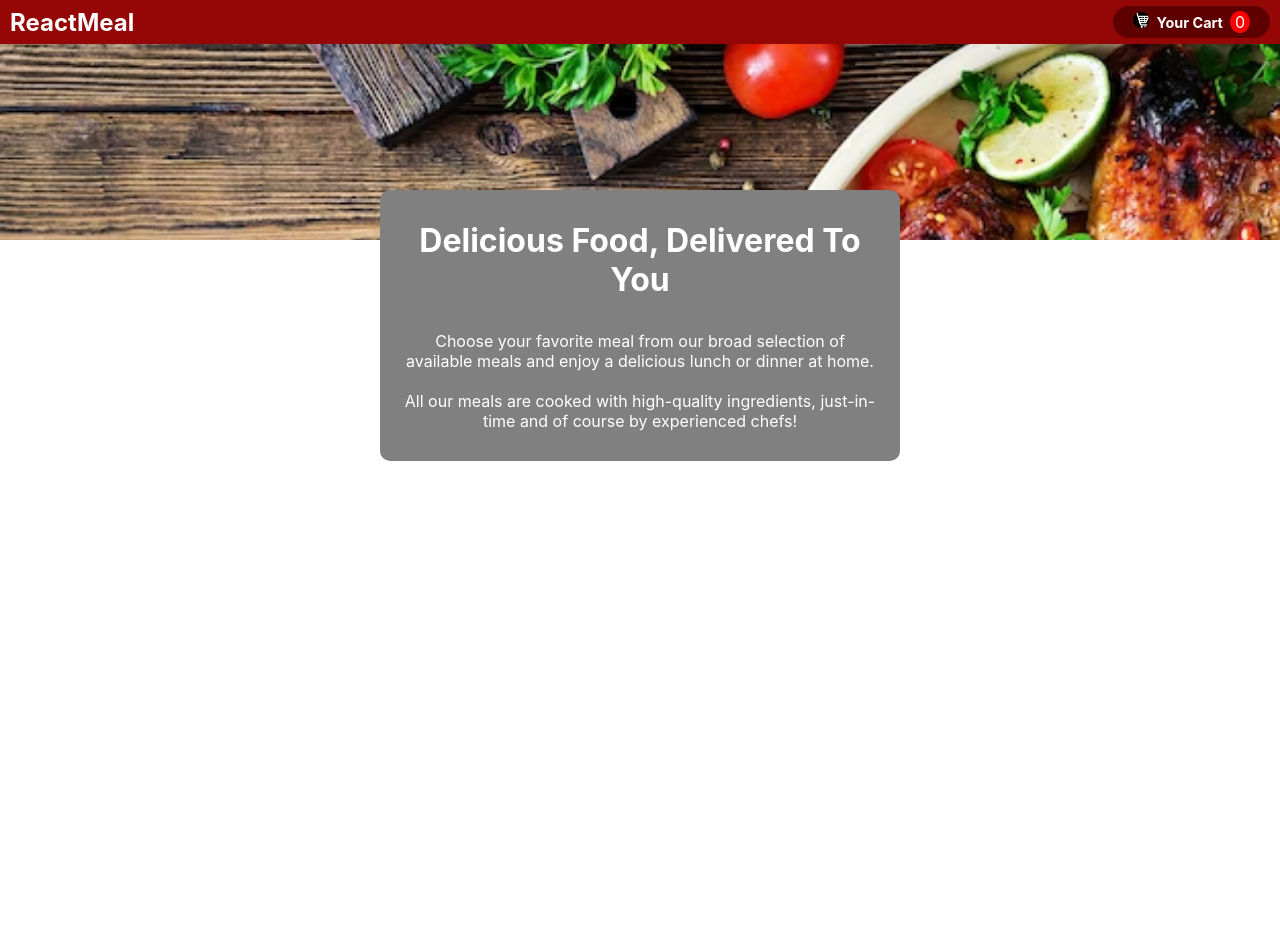
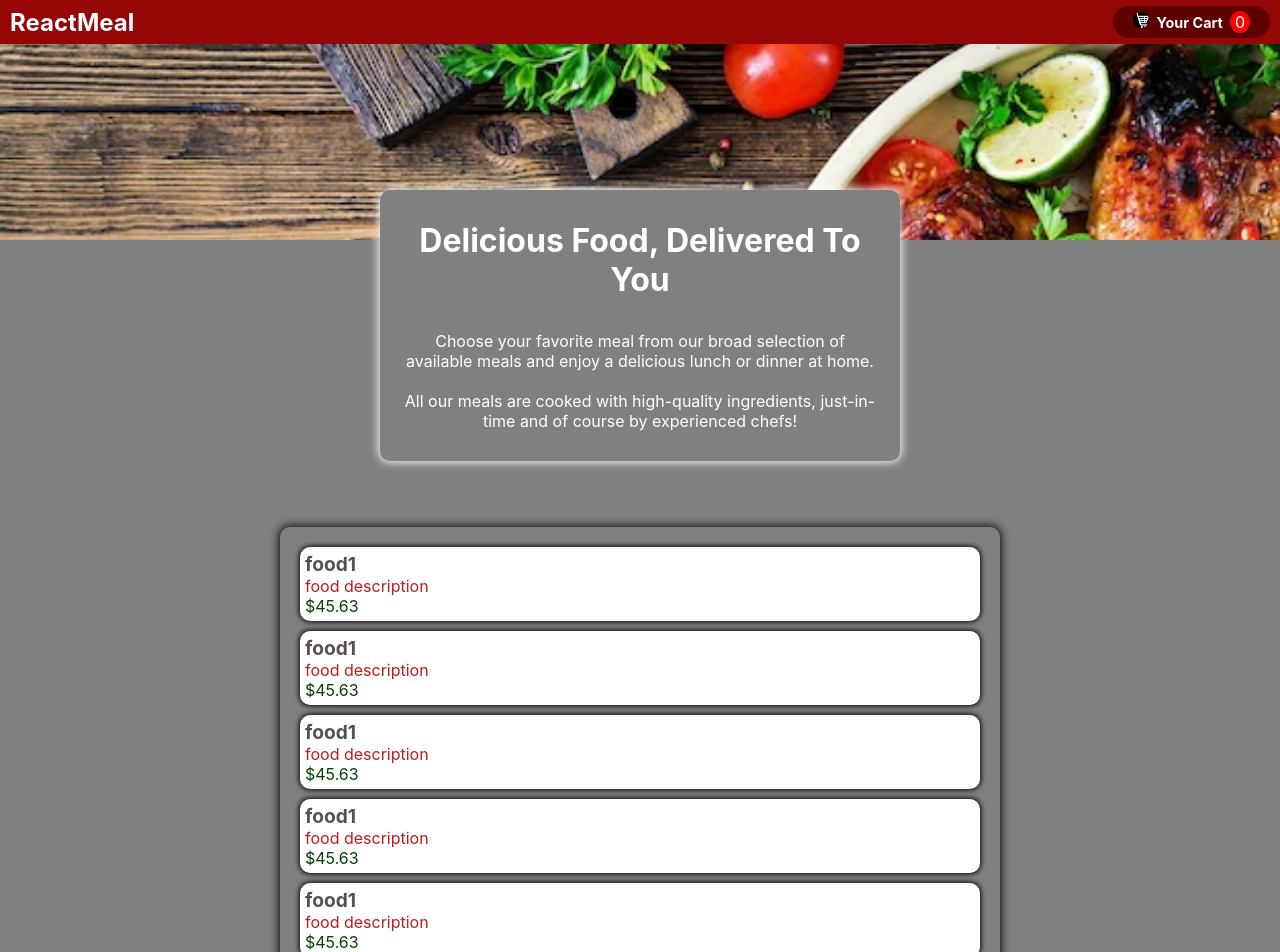
Before and after one commit to i-m-rishabh/my-restaurant-app-react, a React (Create React App) app: page / in a window 1280 px wide. Shown: the top 952 px of the page. Before the commit the page ends 800 px from the top, so only its background shows below. Built offline with nearby package versions, Linux system fonts and the light colour scheme.

Commit message:
added food list

```diff
--- /dev/null
+++ b/src/App.css
@@ -0,0 +1,3 @@
+.app{
+    background-color: grey;
+}
--- a/src/App.js
+++ b/src/App.js
@@ -1,11 +1,14 @@
 import Header from "./components/Layout/Header";
+import FoodList from "./components/Meals/FoodList";
 import Summary from "./components/Summary";
+import './App.css';
 const App = () => {
   return(
-    <>
+    <div className='app'>
       <Header />
       <Summary />
-    </>
+      <FoodList />
+    </div>
   )
 }
 
--- a/src/components/Layout/header.module.css
+++ b/src/components/Layout/header.module.css
@@ -16,6 +16,8 @@
     /* height: 7vh; */
     gap: 50%;
     padding: 6px 10px;
+    position: fixed;
+    z-index: 100;
 }
 .logo{
     font-weight:bold;
--- /dev/null
+++ b/src/components/Meals/FoodItem.js
@@ -0,0 +1,20 @@
+import classes from './foodItem.module.css';
+const FoodItem = ({item}) => {
+    console.log(item.food,item.desc,item.price)
+    return(
+        <div className={classes.foodItem}>
+            <li>
+                <div className={classes.title}>
+                    {item.food}
+                </div>
+                <div className={classes.desc}>
+                    {item.desc}
+                </div>
+                <div className={classes.price}>
+                    {item.price}
+                </div>
+            </li>
+        </div>
+    )
+}
+export default FoodItem;
--- /dev/null
+++ b/src/components/Meals/FoodList.js
@@ -0,0 +1,26 @@
+import classes from './foodList.module.css';
+import FoodItem from './FoodItem.js';
+const FoodList = () => {
+    let data = [
+        {food:'food1', desc:'food description', price:`$${45.63}`},
+        {food:'food1', desc:'food description', price:`$${45.63}`},
+        {food:'food1', desc:'food description', price:`$${45.63}`},
+        {food:'food1', desc:'food description', price:`$${45.63}`},
+        {food:'food1', desc:'food description', price:`$${45.63}`},
+        {food:'food1', desc:'food description', price:`$${45.63}`},
+    ]
+    return(
+        <div className={classes.foodList}>
+            <ul>
+            {
+                data.map((item)=>{
+                    return (
+                        <FoodItem item={item} />
+                    )
+                })
+            }
+            </ul>
+        </div>
+    )
+}
+export default FoodList;
--- /dev/null
+++ b/src/components/Meals/foodItem.module.css
@@ -0,0 +1,24 @@
+.foodItem{
+    margin: 10px;
+    /* overflow: auto; */
+    padding: 5px;
+    /* border: 1px solid red; */
+    background-color:white;
+    color: white;
+    border-radius: 10px;
+    box-shadow: 0px 0px 5px 1px black;
+}
+.foodItem li{
+    list-style: none;
+}
+.title{
+    color: rgb(88, 79, 79);
+    font-weight: bold;
+    font-size: 1.2rem;
+}
+.desc{
+    color: rgba(185, 15, 15, 0.941);
+}
+.price{
+    color: rgb(3, 66, 3);
+}
--- /dev/null
+++ b/src/components/Meals/foodList.module.css
@@ -0,0 +1,14 @@
+.foodList{
+    display: flex;
+    justify-content: center;
+    align-items: center;
+    /* background-color: grey; */
+}
+.foodList ul{
+    /* background-color: rgb(142, 140, 140); */
+    padding: 10px;
+    border-radius: 10px;
+    width: 700px;
+    overflow:auto;
+    box-shadow: 0px 0px 10px 1px;
+}
--- a/src/components/summary.module.css
+++ b/src/components/summary.module.css
@@ -14,6 +14,7 @@
    padding: 10px 10px 20px 10px;
    /* border: 2px solid yellow; */
     /* background-image: linear-gradient(blue, green, red); */
+    box-shadow: 0px 0px 10px 1px;
 }
 .card{
     display: flex;
```
